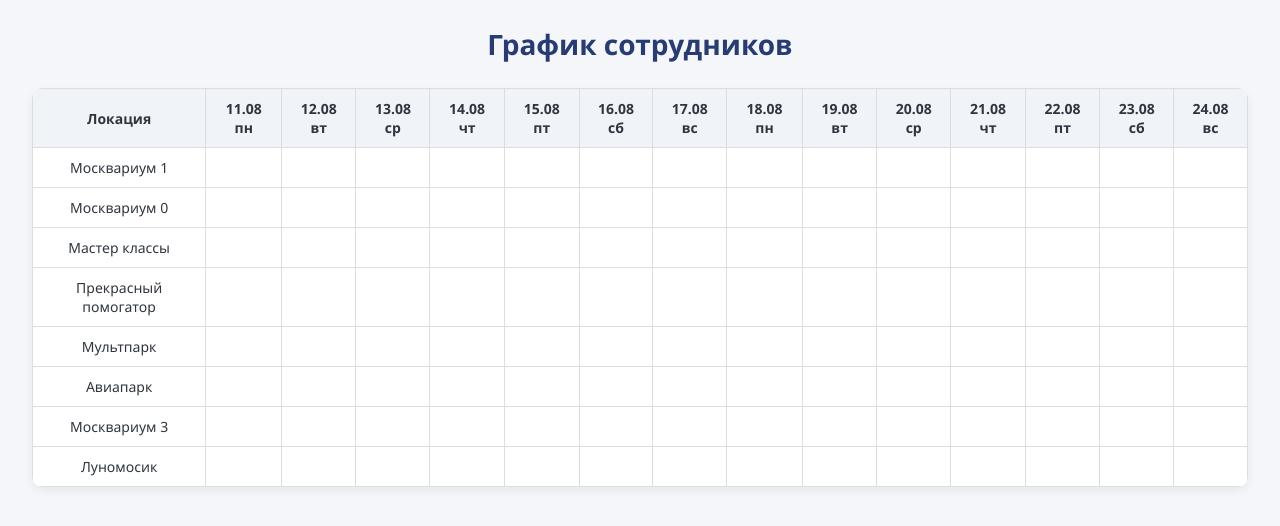
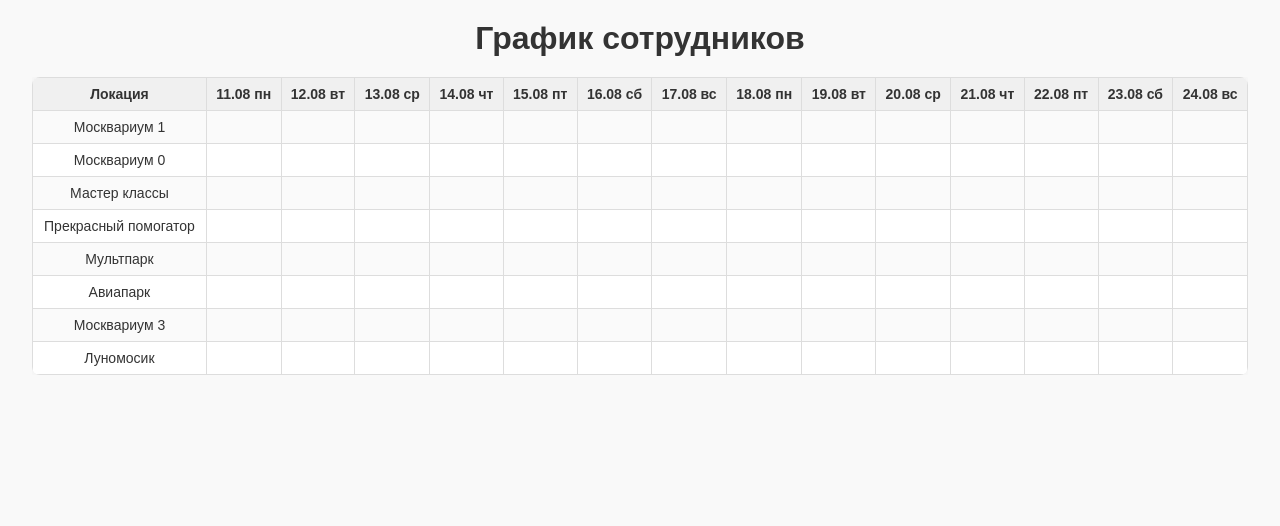
Before and after one commit to chernmary/scheduler, a FastAPI app: page /schedule in a window 1280 px wide. Shown: the top 526 px of the page. Run offline with FastAPI, Linux system fonts and the light colour scheme.

Commit message:
Update schedule.css

```diff
--- a/app/static/css/schedule.css
+++ b/app/static/css/schedule.css
@@ -1,53 +1,64 @@
 body {
-    font-family: 'Segoe UI', Arial, sans-serif;
-    background-color: #f5f6fa;
+    font-family: Arial, sans-serif;
+    background-color: #f9f9f9;
     margin: 0;
     padding: 0;
-    color: #2f3640;
+    color: #333;
 }
 
 h1 {
     text-align: center;
-    margin: 25px 0;
-    font-weight: 600;
-    font-size: 28px;
-    color: #273c75;
+    margin: 20px 0;
+}
+
+.table-wrapper {
+    width: 95%;
+    margin: 0 auto 20px;
+    overflow-x: auto;
 }
 
 table {
     border-collapse: collapse;
-    width: 95%;
-    margin: 20px auto;
+    width: 100%;
     background: white;
-    border-radius: 10px;
+    border-radius: 8px;
     overflow: hidden;
-    box-shadow: 0 4px 10px rgba(0,0,0,0.06);
+    box-shadow: 0 0 10px rgba(0,0,0,0.05);
 }
 
 th, td {
     border: 1px solid #ddd;
-    padding: 10px;
+    padding: 8px;
     text-align: center;
+    word-break: break-word;
     font-size: 14px;
 }
 
 th {
-    background-color: #f0f3f7;
+    background-color: #f0f0f0;
     font-weight: bold;
+    position: sticky;
+    top: 0;
+    z-index: 1;
+}
+
+tbody tr:nth-child(odd) {
+    background-color: #fafafa;
+}
+tbody tr:hover {
+    background-color: #f2f6ff;
 }
 
 select {
-    padding: 6px 8px;
-    border-radius: 6px;
+    padding: 4px;
+    border-radius: 4px;
     border: 1px solid #ccc;
     font-size: 13px;
-    background-color: #fff;
-    transition: border-color 0.2s ease;
 }
 
-select:focus {
-    border-color: #4CAF50;
-    outline: none;
+select:focus-visible {
+    outline: 2px solid #4CAF50;
+    outline-offset: 1px;
 }
 
 .button-container {
```
Also changed, not shown: other parts of app/static/css/schedule.css (+11 -21 lines).
